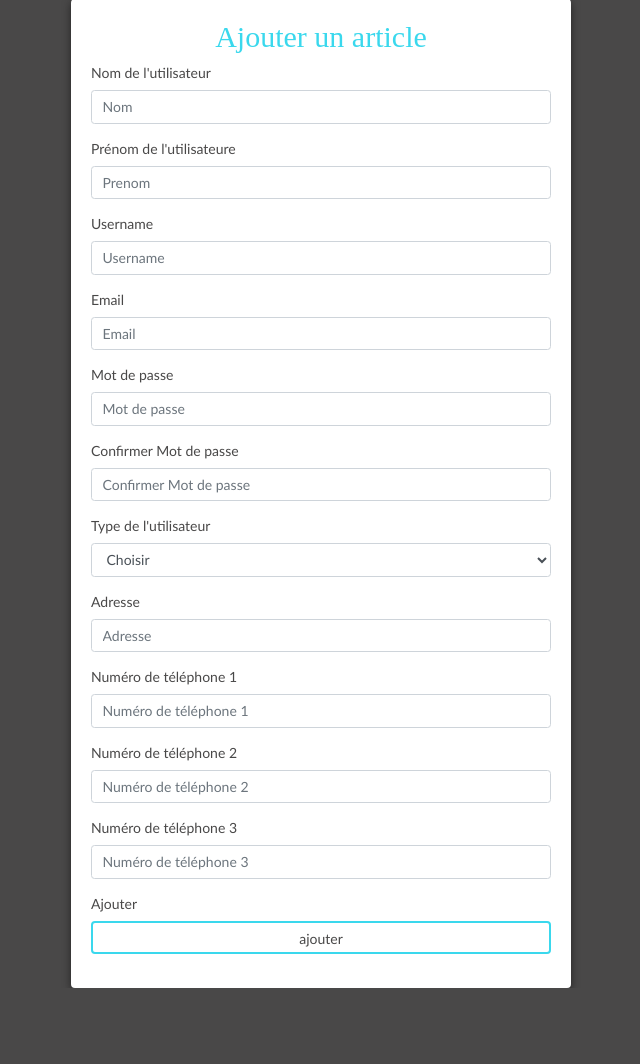
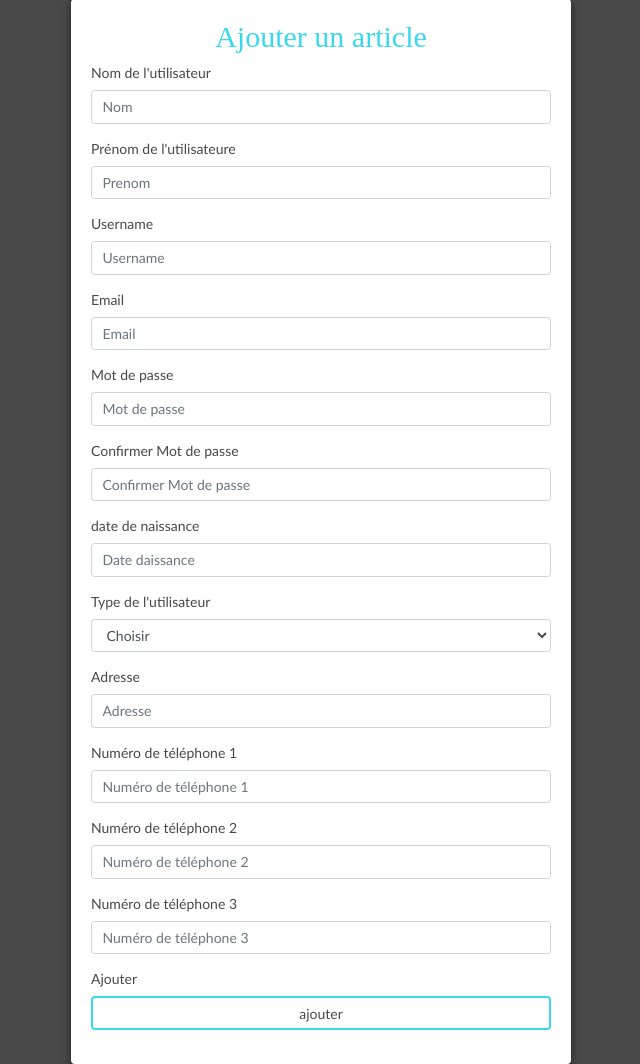
Before and after one commit to Lamiaselm/Excellence, a PHP site: page /RegisterPage.php in a window 1280 px wide. Shown: the part 41-1105 px from the top of the page, without its empty margins (319-959 px from the left). Before the commit the page ends 1029 px from the top, so only its background shows below. Run offline with PHP 8.4, Linux system fonts and the light colour scheme.

Commit message:
register form added date naissance

```diff
--- a/Controllers/UserController.php
+++ b/Controllers/UserController.php
@@ -46,13 +46,13 @@ class UserController{
 
         return $auth;
     }
-    public function register($nom,$prenom,$user_name,$email,$mdp,$mdp_confirmer,$type,$adresse,$tel1,$tel2,$tel3)
+    public function register($nom,$prenom,$user_name,$email,$mdp,$mdp_confirmer,$date,$type,$adresse,$tel1,$tel2,$tel3)
     {  if($mdp==$mdp_confirmer)
         {   $mdp_hash=hash('md5',$mdp);
-            user::register($nom,$prenom,$user_name,$email,$mdp_hash,$adresse,$tel1,$tel2,$tel3,$type);
-            echo "user added";
+            user::register($nom,$prenom,$user_name,$email,$mdp_hash,$date,$adresse,$tel1,$tel2,$tel3,$type);
+           // echo "user added";
         }else {
-            echo "user not added";
+          //  echo "user not added";
         }
     }
 
--- a/Models/User.php
+++ b/Models/User.php
@@ -24,10 +24,10 @@ class user{
         }
         return $users;
     }
-    public function register($nom,$prenom,$user_name,$email,$mdp,$adresse,$tel1,$tel2,$tel3,$type)
+    public function register($nom,$prenom,$user_name,$email,$mdp,$date,$adresse,$tel1,$tel2,$tel3,$type)
     {
         $db =Db::connect();
-        $query="INSERT INTO users (nom,prenom,user_name,email,mdp,adresse,tel1,tel2,tel3,type) VALUES ('$nom','$prenom','$user_name','$email','$mdp','$adresse','$tel1','$tel2','$tel3','$type')";
+        $query="INSERT INTO users (nom,prenom,user_name,email,mdp,date_naissance,adresse,tel1,tel2,tel3,type) VALUES ('$nom','$prenom','$user_name','$email','$mdp','$date','$adresse','$tel1','$tel2','$tel3','$type')";
         $err = Db::execute_query($query);
 
     }
--- a/Views/RegisterPage.php
+++ b/Views/RegisterPage.php
@@ -45,6 +45,10 @@ session_start();
     <input type="password" class="form-control" name="mdp_confirmer" placeholder="Confirmer Mot de passe">
   </div>
   <div class="form-group">
+    <label for="exampleFormControlInput1">date de naissance</label>
+    <input type="text" class="form-control" name="date" placeholder="Date daissance">
+  </div>
+  <div class="form-group">
     <label for="exampleFormControlSelect1">Type de l'utilisateur</label>
     <select class="form-control" name="type">
       <option value="">Choisir</option>
@@ -84,7 +88,7 @@ session_start();
     if(isset($_POST["ajouter"])){
 
 
-        $userCTRL->register($_POST['nom'],$_POST['prenom'],$_POST['user_name'],$_POST['email'],$_POST['mdp'],$_POST['mdp_confirmer'],$_POST['type'],$_POST['adresse'],$_POST['tel1'],$_POST['tel2'],$_POST['tel3']);
+        $userCTRL->register($_POST['nom'],$_POST['prenom'],$_POST['user_name'],$_POST['email'],$_POST['mdp'],$_POST['mdp_confirmer'],$_POST['date'],$_POST['type'],$_POST['adresse'],$_POST['tel1'],$_POST['tel2'],$_POST['tel3']);
     }
 
 
```
